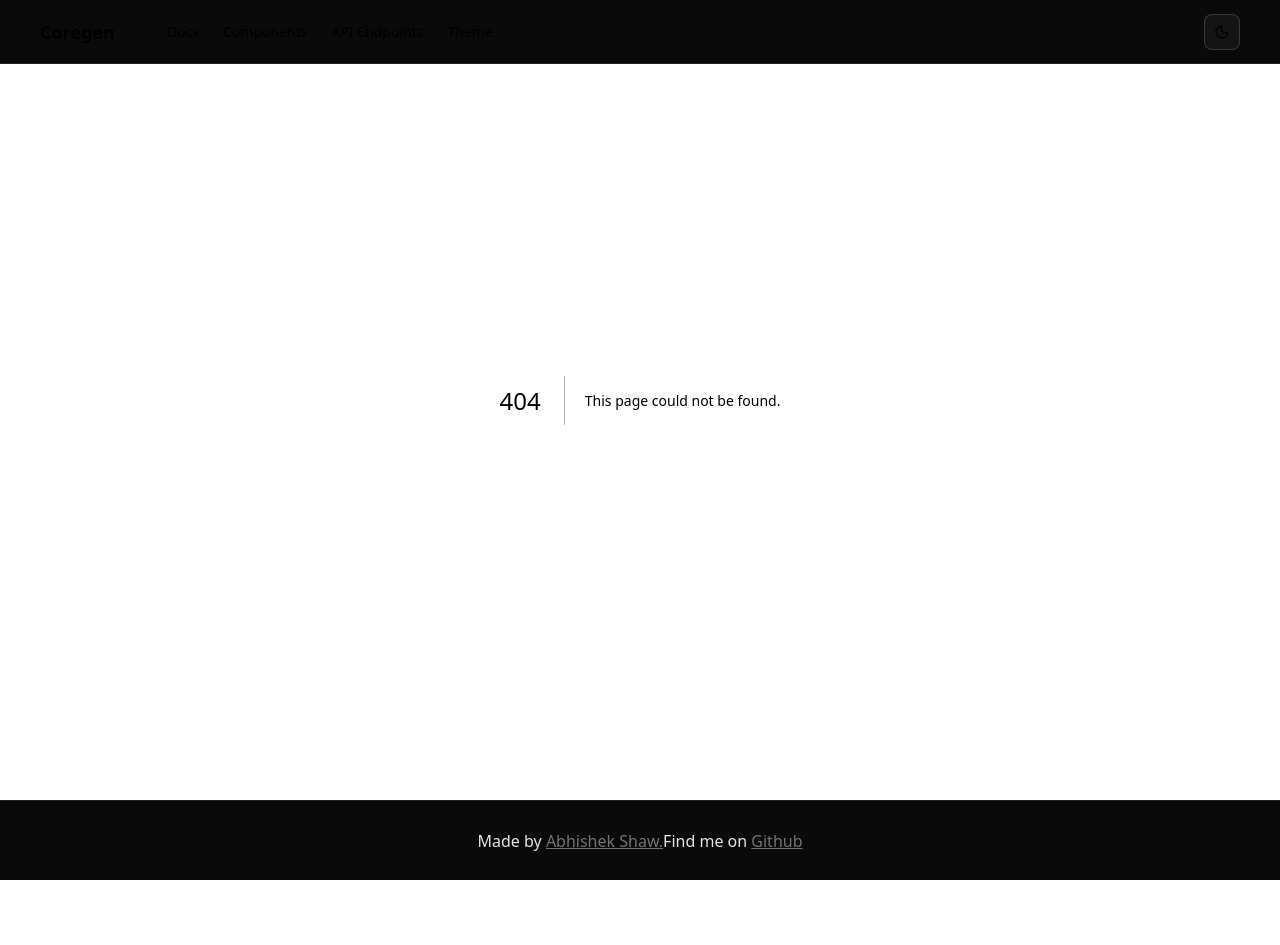
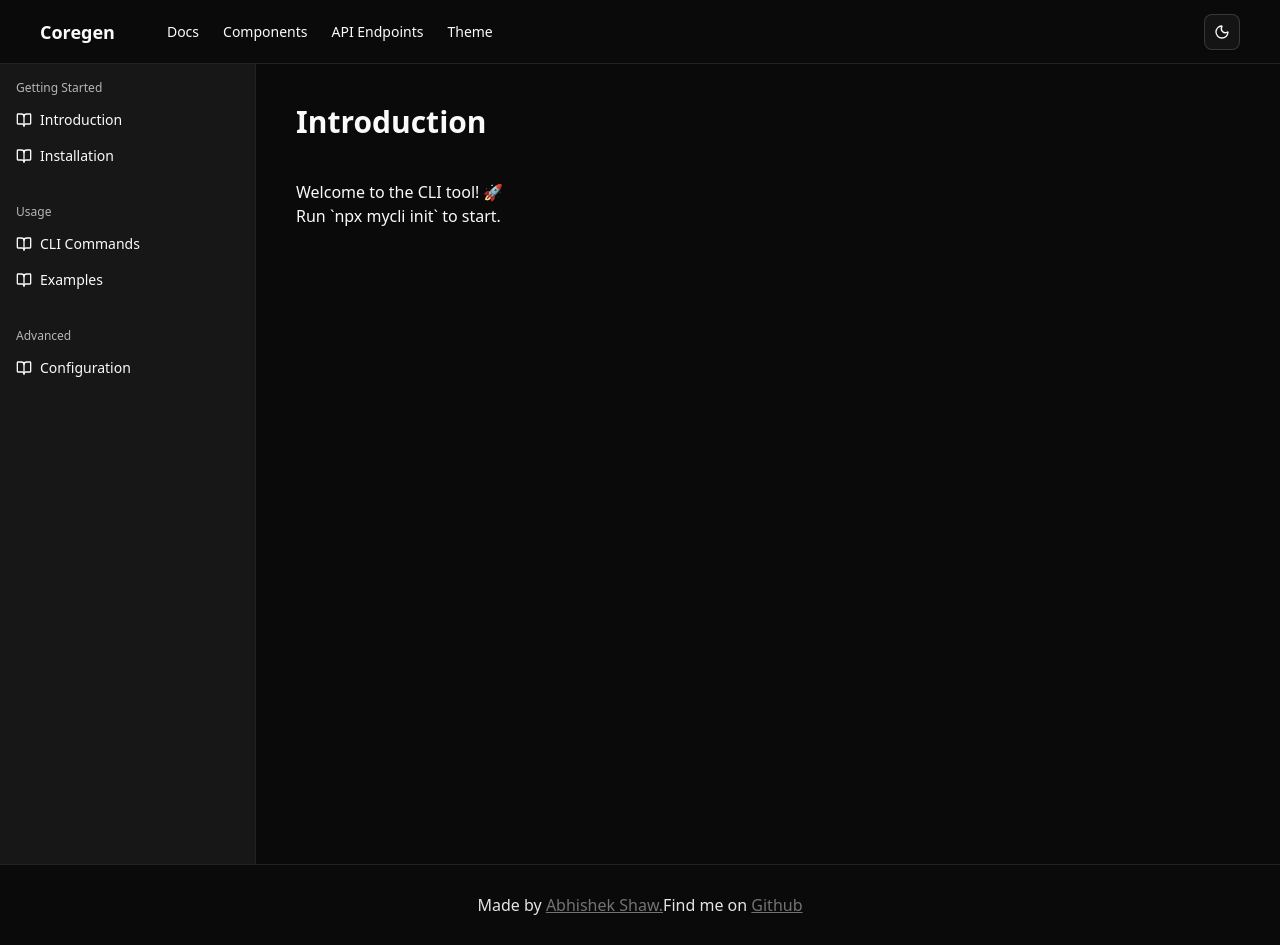
Before and after one commit to A-B-H-I-S-H-E-K-S-H-A-W/coregen, a Next.js app: page /documentation/introduction in a window 1280 px wide. Before the commit this address had no page. Before the commit the page ends 881 px from the top, so only its background shows below. Built offline with nearby package versions, Linux system fonts and the light colour scheme.

Commit message:
Added few changes in the slug and navlinks and initialized data for the slug for dynamic content generation

```diff
--- /dev/null
+++ b/src/app/documentation/[slug]/page.jsx
@@ -0,0 +1,26 @@
+import docs from "@/data";
+import DocumentationLayout from "../_layout";
+
+export default function DocPage({ params }) {
+  const { slug } = params;
+  const allDocs = docs.flatMap((section) => section.items);
+  const doc = allDocs.find((d) => d.slug === slug);
+
+  if (!doc) {
+    return <div className="p-6 text-red-500">Documentation not found.</div>;
+  }
+
+  return (
+    <>
+      <DocumentationLayout>
+        <div className="pb-24 pt-10 px-10">
+          {/* Content */}
+          <div>
+            <h1 className="text-3xl font-bold">{doc.title}</h1>
+            <div className="prose mt-4 whitespace-pre-line">{doc.content}</div>
+          </div>
+        </div>
+      </DocumentationLayout>
+    </>
+  );
+}
--- a/src/components/Navbar.jsx
+++ b/src/components/Navbar.jsx
@@ -7,7 +7,7 @@ import { ThemeToggler } from "./ui/ThemeToggeler";
 import { SidebarIcon, X } from "lucide-react";
 
 const navLinks = [
-  { id: 1, title: "Docs", link: "/documentation" },
+  { id: 1, title: "Docs", link: "/documentation/introduction" },
   { id: 2, title: "Components", link: "/" },
   { id: 3, title: "API Endpoints", link: "/" },
   { id: 4, title: "Theme", link: "/" },
--- a/src/components/ui/app-sidebar.jsx
+++ b/src/components/ui/app-sidebar.jsx
@@ -1,13 +1,4 @@
-import {
-  BookOpen,
-  Rocket,
-  Home,
-  Inbox,
-  Calendar,
-  Search,
-  Settings,
-} from "lucide-react";
-
+import { BookOpen } from "lucide-react";
 import {
   Sidebar,
   SidebarContent,
@@ -18,43 +9,25 @@ import {
   SidebarMenuButton,
   SidebarMenuItem,
 } from "@/components/ui/sidebar";
-
-// Sidebar menu data
-const menuSections = [
-  {
-    label: "Documentation",
-    items: [
-      { title: "Overview", url: "/docs/overview", icon: BookOpen },
-      { title: "Components", url: "/docs/components", icon: Settings },
-      { title: "API Reference", url: "/docs/api", icon: Search },
-    ],
-  },
-  {
-    label: "Get Started",
-    items: [
-      { title: "Quick Start", url: "/get-started/quick", icon: Rocket },
-      { title: "Installation", url: "/get-started/install", icon: Home },
-      { title: "Examples", url: "/get-started/examples", icon: Calendar },
-    ],
-  },
-];
+import Link from "next/link";
+import docs from "@/data";
 
 export function AppSidebar() {
   return (
     <Sidebar>
       <SidebarContent>
-        {menuSections.map((section) => (
-          <SidebarGroup key={section.label}>
-            <SidebarGroupLabel>{section.label}</SidebarGroupLabel>
+        {docs.map((section) => (
+          <SidebarGroup key={section.category}>
+            <SidebarGroupLabel>{section.category}</SidebarGroupLabel>
             <SidebarGroupContent>
               <SidebarMenu>
-                {section.items.map((item) => (
-                  <SidebarMenuItem key={item.title}>
+                {section.items.map((doc) => (
+                  <SidebarMenuItem key={doc.slug}>
                     <SidebarMenuButton asChild>
-                      <a href={item.url}>
-                        <item.icon className="w-4 h-4" />
-                        <span>{item.title}</span>
-                      </a>
+                      <Link href={`/documentation/${doc.slug}`}>
+                        <BookOpen className="w-4 h-4" />
+                        <span>{doc.title}</span>
+                      </Link>
                     </SidebarMenuButton>
                   </SidebarMenuItem>
                 ))}
--- /dev/null
+++ b/src/data/index.js
@@ -0,0 +1,57 @@
+const docs = [
+  {
+    category: "Getting Started",
+    items: [
+      {
+        slug: "introduction",
+        title: "Introduction",
+        content: `
+          Welcome to the CLI tool! 🚀
+          Run \`npx mycli init\` to start.
+        `,
+      },
+      {
+        slug: "installation",
+        title: "Installation",
+        content: `
+          Install globally using:
+          \`npm install -g mycli\`
+        `,
+      },
+    ],
+  },
+  {
+    category: "Usage",
+    items: [
+      {
+        slug: "commands",
+        title: "CLI Commands",
+        content: `
+          - \`mycli build\` → Builds the project
+          - \`mycli dev\` → Starts dev server
+        `,
+      },
+      {
+        slug: "examples",
+        title: "Examples",
+        content: `
+          Try running \`mycli build --prod\` for production builds.
+        `,
+      },
+    ],
+  },
+  {
+    category: "Advanced",
+    items: [
+      {
+        slug: "config",
+        title: "Configuration",
+        content: `
+          Customize via \`mycli.config.js\`
+        `,
+      },
+    ],
+  },
+];
+
+export default docs;
```
